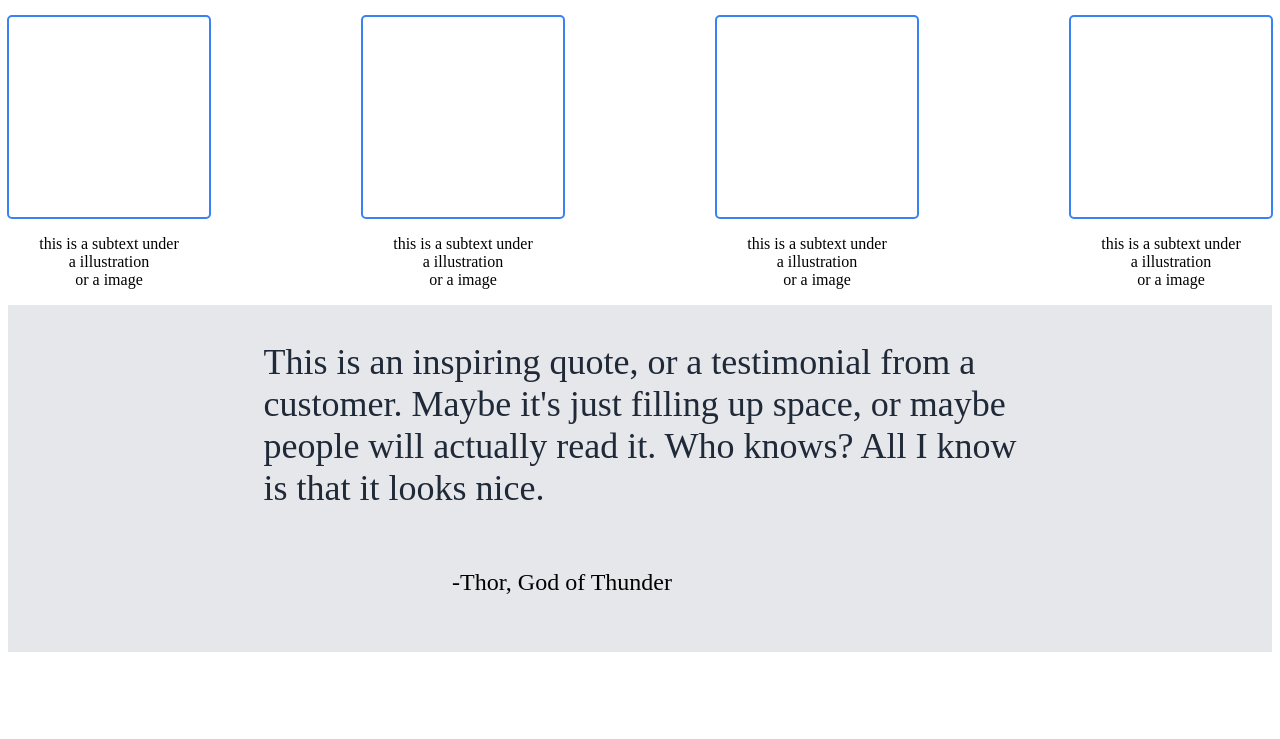
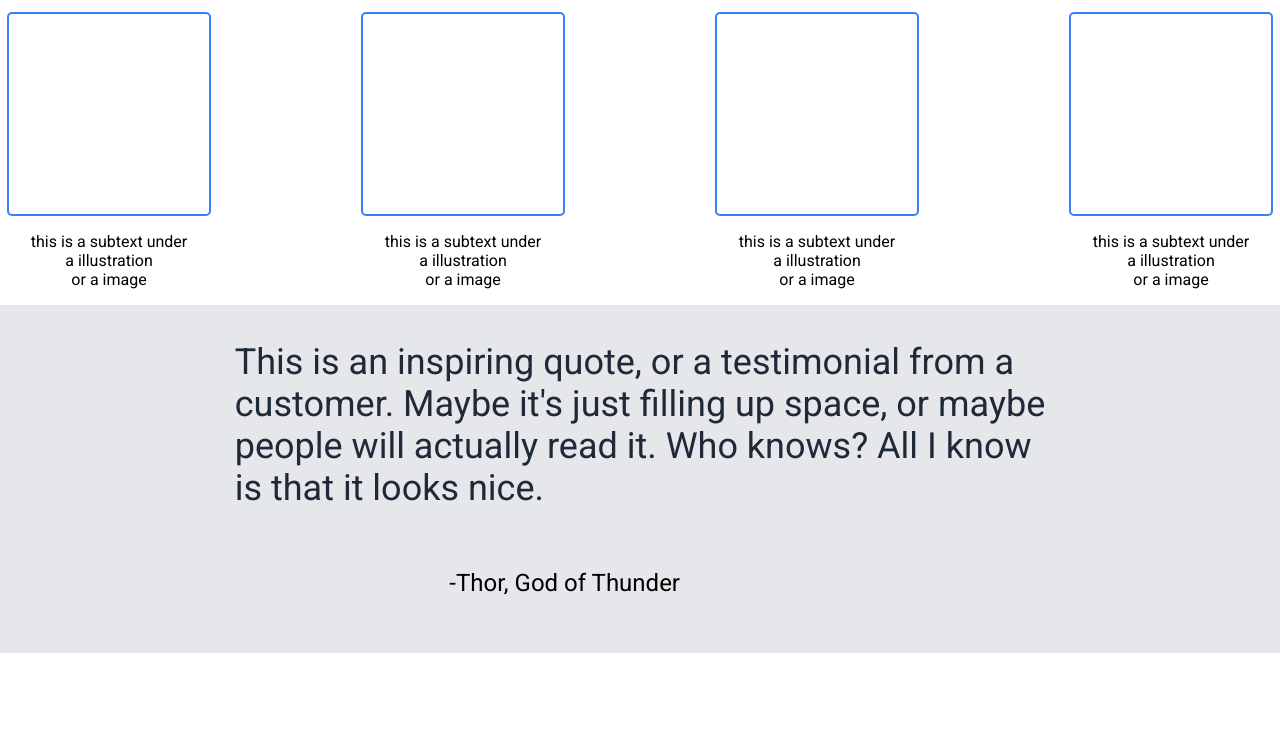
Before and after one commit to Nohuan/landing-page, a plain HTML site: page index.html in a window 1280 px wide. Shown: the part 433-1172 px from the top of the page. Drawn offline with Linux system fonts and the light colour scheme.

Commit message:
add body to style.css

```diff
--- a/style.css
+++ b/style.css
@@ -1,4 +1,10 @@
 @import url("https://fonts.googleapis.com/css2?family=Roboto:wght@400;700&display=swap");
+
+body {
+    margin: 0;
+    font-family: Roboto, "sans-serif";
+    overflow: auto;
+}
 
 .header,
 .footer {
```
